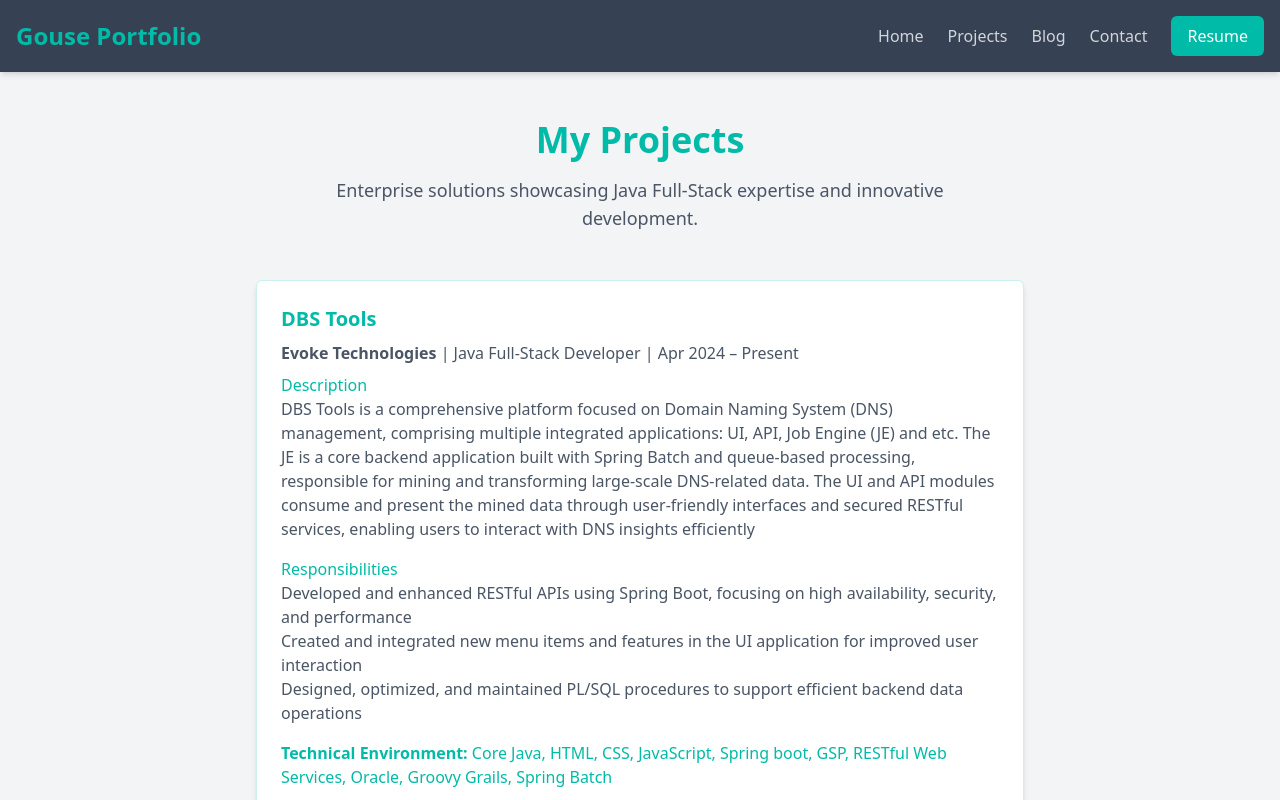
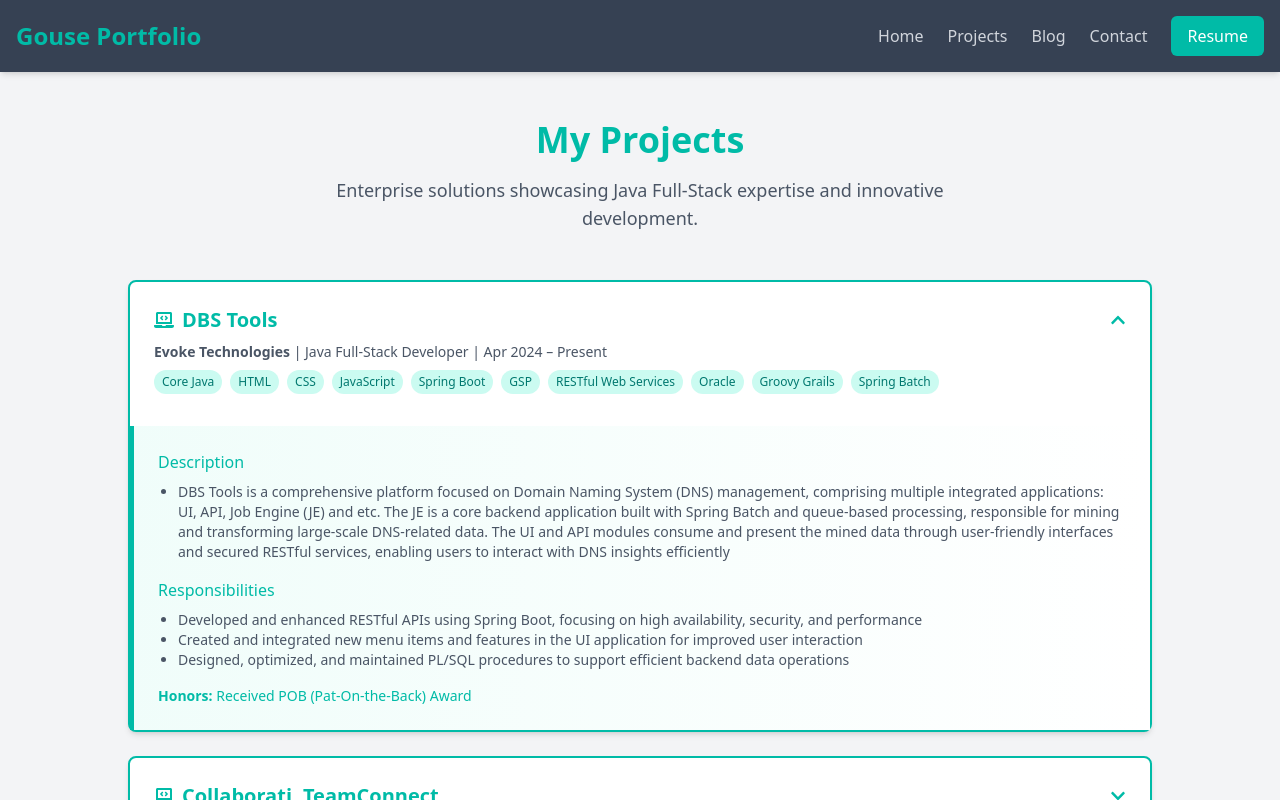
Before and after one commit to Gouse1229/gouse-portfolio, a React (Vite) app: page /projects in a window 1280 px wide. Shown: the top 800 px of the page. Built offline with nearby package versions, Linux system fonts and the light colour scheme.

Commit message:
Enhancements
1. Skills layout update to 2 columns from 1.
2. Projects page UI is enhanced with collapse

```diff
--- a/src/pages/About.jsx
+++ b/src/pages/About.jsx
@@ -60,7 +60,7 @@
             <FaUserCircle className="mr-2 text-teal-500" /> Who Am I?
           </h3>
           <p className="text-gray-600 text-sm sm:text-base">
-            I'm a Full Stack Developer with an engineering mindset, originally trained in Electrical and Electronics Engineering and now passionate about building end-to-end web solutions. I specialize in Java, Spring Boot, React, and SQL, with a strong focus on writing clean, efficient code and building scalable backend systems. I enjoy working across the stack — from designing RESTful APIs and optimizing database logic to enhancing frontend functionality with interactive, user-friendly interfaces.
+            I'm a Full Stack Developer with an engineering mindset, originally trained in Electrical and Electronics Engineering and now passionate about building end-to-end web solutions. I specialize in Java and Spring Boot, with a strong focus on writing clean, efficient code and building scalable backend systems. I enjoy working across the stack — from designing RESTful APIs and optimizing database logic to enhancing frontend functionality with interactive, user-friendly interfaces.
             Always curious and continuously learning, I enjoy collaborating with forward-thinking teams to build tech that makes a difference.
           </p>
         </motion.div>
@@ -93,7 +93,7 @@
                   <span className="block">JNTU, Kakinada</span>
                 </div>
                 <p className="text-sm font-semibold text-teal-600 mt-1">
-                  Ranked First
+                  First Class With Distinction
                 </p>
               </div>
             </motion.div>
@@ -114,10 +114,13 @@
                   <span className="block">Andhra Polytechnic, Kakinada</span>
                   <span className="block">State Board of Technical Education, Andhra Pradesh</span>
                 </div>
+                <p className="text-sm font-semibold text-teal-600 mt-1">
+                  First Class With Distinction
+                </p>
               </div>
             </motion.div>
 
-            <motion.div
+            {/* <motion.div
               variants={educationCard}
               whileHover={{ scale: 1.05, borderColor: '#0d9488' }}
               className="flex-1 bg-gradient-to-r from-teal-50 to-white p-4 rounded-md border-l-4 border-teal-500 min-h-[120px] sm:min-h-[120px] flex flex-col"
@@ -137,7 +140,7 @@
                   Secured Second Rank
                 </p>
               </div>
-            </motion.div>
+            </motion.div> */}
           </motion.div>
         </motion.div>
 
--- a/src/pages/Projects.jsx
+++ b/src/pages/Projects.jsx
@@ -1,6 +1,7 @@
-import React from 'react';
-import { motion } from 'framer-motion';
+import React, { useState } from 'react';
+import { motion, AnimatePresence } from 'framer-motion';
 import { Link } from 'react-router-dom';
+import { FaLaptopCode, FaChevronDown, FaChevronUp } from 'react-icons/fa';
 
 // Animation variants
 const fadeIn = {
@@ -17,7 +18,31 @@
   visible: { transition: { staggerChildren: 0.2 } },
 };
 
+const expand = {
+  hidden: { height: 0, opacity: 0 },
+  visible: {
+    height: 'auto',
+    opacity: 1,
+    transition: {
+      height: { duration: 0.3, ease: 'easeInOut' },
+      opacity: { duration: 0.3, ease: 'easeInOut' },
+    }
+  },
+  exit: {
+    height: 0,
+    opacity: 0,
+    transform: 'translateY(100%)',
+    transition: {
+      height: { duration: 0.3, ease: 'easeInOut' },
+      opacity: { duration: 0.3, ease: 'easeInOut' },
+      transform: { duration: 0.3, ease: 'easeInOut' },
+    }
+  },
+};
+
 const Projects = () => {
+  const [expandedIndex, setExpandedIndex] = useState(0); // First project expanded by default
+
   const projects = [
     {
       company: 'Evoke Technologies',
@@ -25,20 +50,15 @@
       role: 'Java Full-Stack Developer',
       duration: 'Apr 2024 – Present',
       description: [
-      `DBS Tools is a comprehensive platform focused on Domain Naming System (DNS) management,
-      comprising multiple integrated applications: UI, API, Job Engine (JE) and etc.
-      The JE is a core backend application built with Spring Batch and queue-based processing,
-      responsible for mining and transforming large-scale DNS-related data.
-      The UI and API modules consume and present the mined data through user-friendly
-      interfaces and secured RESTful services, enabling users to interact with DNS insights efficiently`
+        `DBS Tools is a comprehensive platform focused on Domain Naming System (DNS) management, comprising multiple integrated applications: UI, API, Job Engine (JE) and etc. The JE is a core backend application built with Spring Batch and queue-based processing, responsible for mining and transforming large-scale DNS-related data. The UI and API modules consume and present the mined data through user-friendly interfaces and secured RESTful services, enabling users to interact with DNS insights efficiently`,
       ],
       responsibilities: [
         'Developed and enhanced RESTful APIs using Spring Boot, focusing on high availability, security, and performance',
         'Created and integrated new menu items and features in the UI application for improved user interaction',
         'Designed, optimized, and maintained PL/SQL procedures to support efficient backend data operations',
       ],
-      tech: ['Core Java', 'HTML', 'CSS', 'JavaScript', 'Spring boot', 'GSP', 'RESTful Web Services','Oracle','Groovy Grails', 'Spring Batch'],
-      honors: 'Received Shout-outs',
+      tech: ['Core Java', 'HTML', 'CSS', 'JavaScript', 'Spring Boot', 'GSP', 'RESTful Web Services', 'Oracle', 'Groovy Grails', 'Spring Batch'],
+      honors: 'Received POB (Pat-On-the-Back) Award',
     },
     {
       company: 'Mitratech India LLP (Product-Based)',
@@ -53,10 +73,10 @@
         'Groomed and developed new features based on specifications, identifying edge cases and suggesting improvements',
         'Collaborated with UI/UX teams to enhance user experience',
         'Wrote unit and integration tests, and performed code/peer reviews',
-        'Participated in agile activities. Provided knowledge transfer to the support team, clarifying questions about new features'
+        'Participated in agile activities. Provided knowledge transfer to the support team, clarifying questions about new features',
       ],
       tech: ['Core Java', 'HTML', 'CSS', 'JavaScript', 'jQuery', 'JSP', 'RESTful Web Services', 'Spring Core', 'Spring MVC'],
-      honors: 'Received POB(Pat-On-the-Back) Award(Nov 2024)',
+      honors: 'Received Shout-outs',
     },
     {
       company: 'Dynata',
@@ -76,6 +96,10 @@
     },
   ];
 
+  const handleToggle = (index) => {
+    setExpandedIndex(expandedIndex === index ? null : index);
+  };
+
   return (
     <div className="min-h-screen bg-gray-100 text-gray-800 py-12 px-4 sm:px-6 lg:px-8">
       <motion.section
@@ -94,39 +118,77 @@
 
       <motion.div
         variants={stagger}
-        className="max-w-3xl mx-auto grid grid-cols-1 gap-6"
+        className="max-w-5xl mx-auto grid grid-cols-1 gap-6"
       >
         {projects.map((project, index) => (
           <motion.div
             key={index}
             variants={card}
-            whileHover={{ scale: 1.02, boxShadow: '0 4px 20px rgba(0, 0, 0, 0.1)' }}
-            className="bg-white p-6 rounded-md shadow-md border border-teal-500/20"
+            whileHover={{ scale: 1.02, shadow: '0 8px 24px rgba(0, 0, 0, 0.15)' }}
+            className="bg-white rounded-lg border-2 border-teal-500 shadow-md flex flex-col"
           >
-            <h3 className="text-xl font-semibold text-teal-500 mb-2">{project.title}</h3>
-            <p className="text-gray-600 text-sm sm:text-base mb-2">
-              <strong>{project.company}</strong> | {project.role} | {project.duration}
+            <div
+              className="p-6 cursor-pointer"
+              onClick={() => handleToggle(index)}
+            >
+              <div className="flex items-center mb-2">
+                <FaLaptopCode className="text-teal-500 text-xl mr-2" />
+                <h3 className="text-xl font-semibold text-teal-500">
+                  {project.title}
+                </h3>
+                {expandedIndex === index ? (
+                  <FaChevronUp className="ml-auto text-teal-500" />
+                ) : (
+                  <FaChevronDown className="ml-auto text-teal-500" />
+                )}
+              </div>
+              <p className="text-gray-600 text-sm mb-2">
+                <strong>{project.company}</strong> | {project.role} |{' '}
+                {project.duration}
               </p>
-            <div className="prose prose-sm sm:prose-base text-gray-600 mb-4">
-              <h4 className="text-teal-500 text-base font-medium">Description</h4>
-              <ul>
+              <div className="flex flex-wrap gap-2 mb-2">
+                {project.tech.map((tech, i) => (
+                  <span
+                    key={i}
+                    className="bg-teal-100 text-teal-700 text-xs px-2 py-1 rounded-full hover:bg-teal-200 transition-colors"
+                  >
+                    {tech}
+                  </span>
+                ))}
+              </div>
+            </div>
+            <AnimatePresence>
+              {expandedIndex === index && (
+                <motion.div
+                  variants={expand}
+                  initial="hidden"
+                  animate="visible"
+                  exit="exit"
+                  layout
+                  className="bg-gradient-to-r from-teal-50 to-white p-6 border-l-4 border-teal-500 overflow-hidden"
+                >
+                  <h4 className="text-teal-500 text-base font-medium mb-2">
+                    Description
+                  </h4>
+                  <ul className="list-disc pl-5 text-gray-600 text-sm mb-4">
                     {project.description.map((desc, i) => (
                       <li key={i}>{desc}</li>
                     ))}
                   </ul>
-              <h4 className="text-teal-500 text-base font-medium mt-4">Responsibilities</h4>
-              <ul>
+                  <h4 className="text-teal-500 text-base font-medium mb-2">
+                    Responsibilities
+                  </h4>
+                  <ul className="list-disc pl-5 text-gray-600 text-sm mb-4">
                     {project.responsibilities.map((resp, i) => (
                       <li key={i}>{resp}</li>
                     ))}
                   </ul>
-            </div>
-            <p className="text-teal-500 text-sm sm:text-base mb-2">
-              <strong>Technical Environment:</strong> {project.tech.join(', ')}
-            </p>
-            <p className="text-teal-500 text-sm sm:text-base">
+                  <p className="text-teal-500 text-sm">
                     <strong>Honors:</strong> {project.honors}
                   </p>
+                </motion.div>
+              )}
+            </AnimatePresence>
           </motion.div>
         ))}
       </motion.div>
--- a/src/pages/Skills.jsx
+++ b/src/pages/Skills.jsx
@@ -104,7 +104,7 @@
             variants={stagger}
             initial="hidden"
             animate="visible"
-            className="max-w-5xl mx-auto grid grid-cols-1 sm:grid-cols-5 gap-4 sm:gap-6"
+            className="max-w-5xl mx-auto grid grid-cols-2 sm:grid-cols-5 gap-4 sm:gap-6"
           >
             {category.skills.map((skill, skillIndex) => (
               <motion.div
```
Lines whose indentation alone changed are shown as unchanged.
